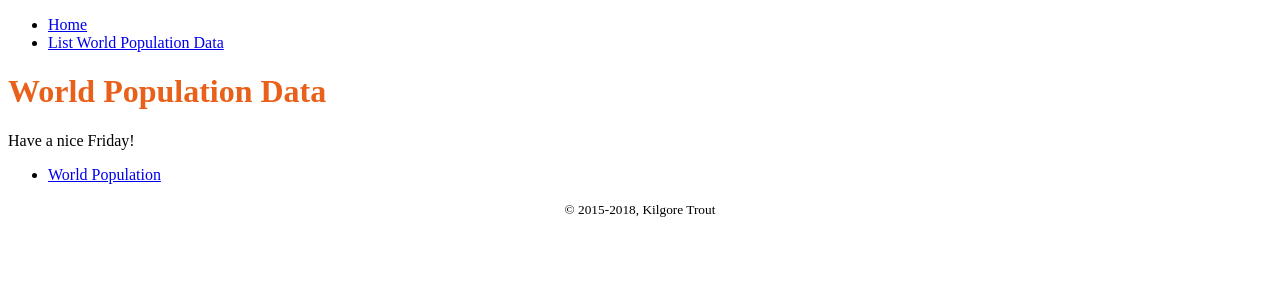
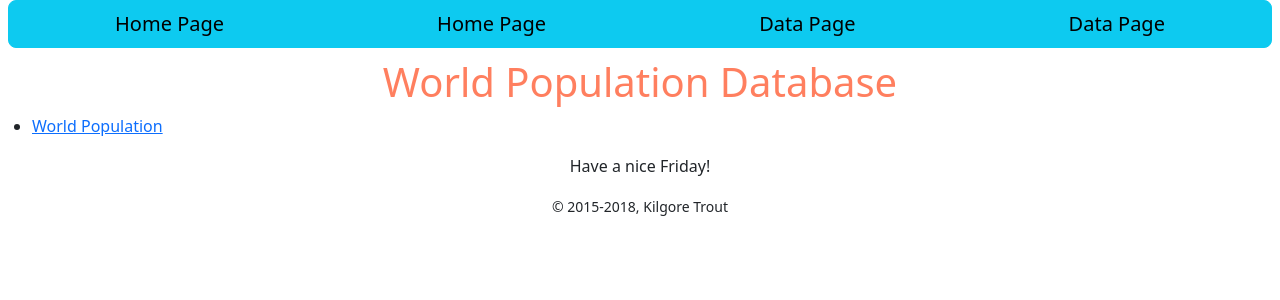
Before and after one commit to emretasar/WorldPopulation, a Flask app: page / in a window 1280 px wide. Shown: the top 300 px of the page. Run offline with Flask 2, Linux system fonts and the light colour scheme.

Commit message:
Database Connection Provided and Some Bootstrap Features Added

```diff
--- a/settings.py
+++ b/settings.py
@@ -1,2 +1,6 @@
 DEBUG = True
 PORT = 8080
+
+user = 'emre'
+password = '123456'
+database = 'population'
--- a/static/mymovies.css
+++ /dev/null
@@ -1,7 +0,0 @@
-h1 {
-    color: #e9601a;
-}
-
-footer {
-    text-align: center;
-}
--- /dev/null
+++ b/static/styles.css
@@ -0,0 +1,26 @@
+h1 {
+    color: #ff7f5f;
+    text-align: center;
+}
+
+footer {
+    text-align: center;
+}
+
+.table {
+    border-spacing: 0;
+    margin: 1rem;
+    background-color: #f5f5f5;
+}
+
+.table__row:nth-child(even) {
+    background-color: #e5e5e5;
+}
+
+.table__header {
+    text-align: left;
+}
+
+.table__cell {
+    padding: 8px;
+}
--- a/templates/home.html
+++ b/templates/home.html
@@ -1,10 +1,10 @@
 {% extends "layout.html" %}
 {% block title %}Home{% endblock %}
 {% block content %}
-    <h1>World Population Data</h1>
-    <p>Have a nice {{ day }}!</p>
-
+    <h1 style="text-align:center; margin-top: 10px;">World Population Database </h1>
     <ul>
       <li><a href="{{ url_for('population_page') }}">World Population</a></li>
     </ul>
+    <p style="text-align:center; margin-top: 10px;">Have a nice {{ day }}!</p>
+
 {% endblock %}
--- a/templates/layout.html
+++ b/templates/layout.html
@@ -1,17 +1,22 @@
-	<!DOCTYPE html>
+<!DOCTYPE html>
 <html lang="en">
   <head>
     <meta charset="utf-8"/>
     <title>World Population Data- {% block title %}{% endblock %}</title>
-    <link rel="stylesheet" href="{{ url_for('static', filename='mymovies.css') }}"/>
+    <!-- Bootstrap CSS only -->
+    <link href="https://cdn.jsdelivr.net/npm/bootstrap@5.2.2/dist/css/bootstrap.min.css" rel="stylesheet" integrity="sha384-Zenh87qX5JnK2Jl0vWa8Ck2rdkQ2Bzep5IDxbcnCeuOxjzrPF/et3URy9Bv1WTRi" crossorigin="anonymous">
+    <link rel="stylesheet" href="{{ url_for('static', filename='styles.css') }}"/>
+
   </head>
   <body>
     <header>
         <nav>
-          <ul>
-            <li><a href="{{ url_for('home_page') }}">Home</a></li>
-            <li><a href="{{ url_for('population_page') }}">List World Population Data</a></li>
-          </ul>
+          <div class="btn-group d-flex" role="group">
+            <a href="{{ url_for('home_page') }}" class="btn btn-info btn-lg ms-2">Home Page</a>
+            <a href="{{ url_for('home_page') }}" class="btn btn-info btn-lg">Home Page</a>
+            <a href="{{ url_for('population_page') }}" class="btn btn-info btn-lg">Data Page</a>
+            <a href="{{ url_for('population_page') }}" class="btn btn-info btn-lg me-2">Data Page</a>
+          </div>
         </nav>
       </header>
 
--- a/views.py
+++ b/views.py
@@ -1,6 +1,7 @@
 from datetime import datetime
 from flask import render_template
-
+from utils import connect, query
+from settings import user, password, database
 
 def home_page():
     today = datetime.today()
@@ -9,4 +10,10 @@ def home_page():
 
 
 def population_page():
-    return render_template("population.html")
+    cursor = connect(username=user, password=password, database=database)
+    query_result = query(cursor)
+
+    table_heading = ("Rank", "CCA3", "Country", "Capital", "Continent", "2022 Population", "2020 Population", "2015 Population", "2010 Population", "2000 Population", "1990 Population", "1980 Population", "1970 Population", "Area", "Density", "Growth Rate", "World Population Percentage")
+    # table_heading = ("Country", "Capital", "Continent")
+
+    return render_template("population.html", table_heading=table_heading, table_data=query_result)
```
Also changed, not shown: templates/population.html (+19 -11 lines), utils.py (added, +17 -0 lines), 1 other file.
